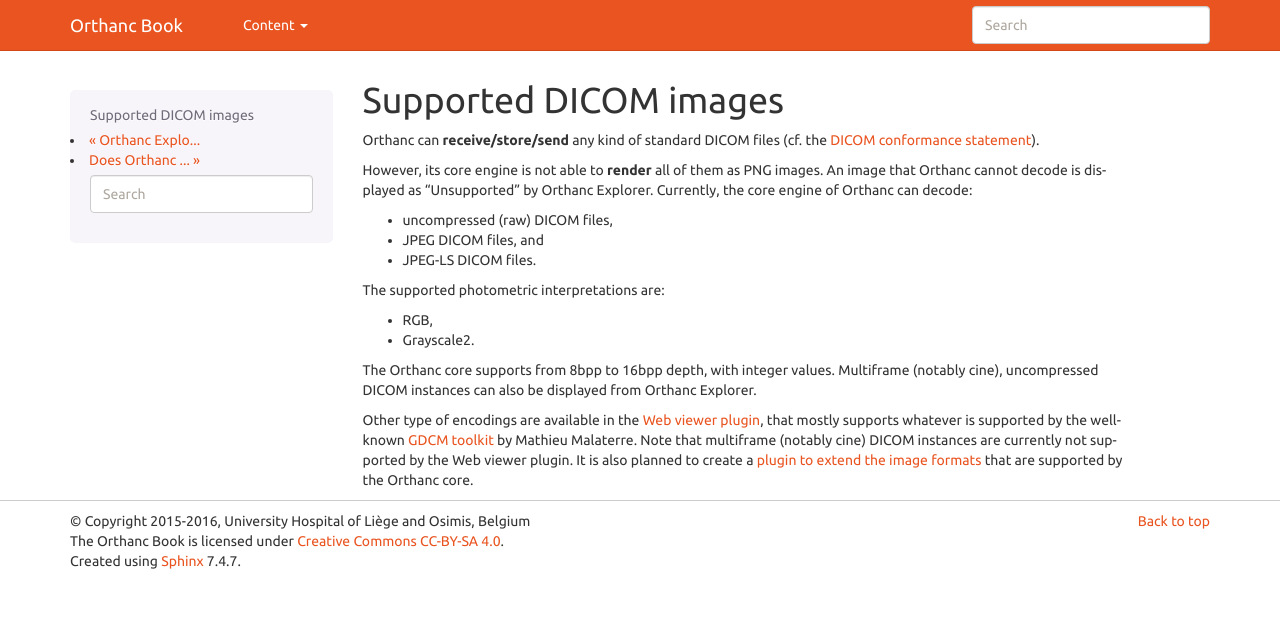
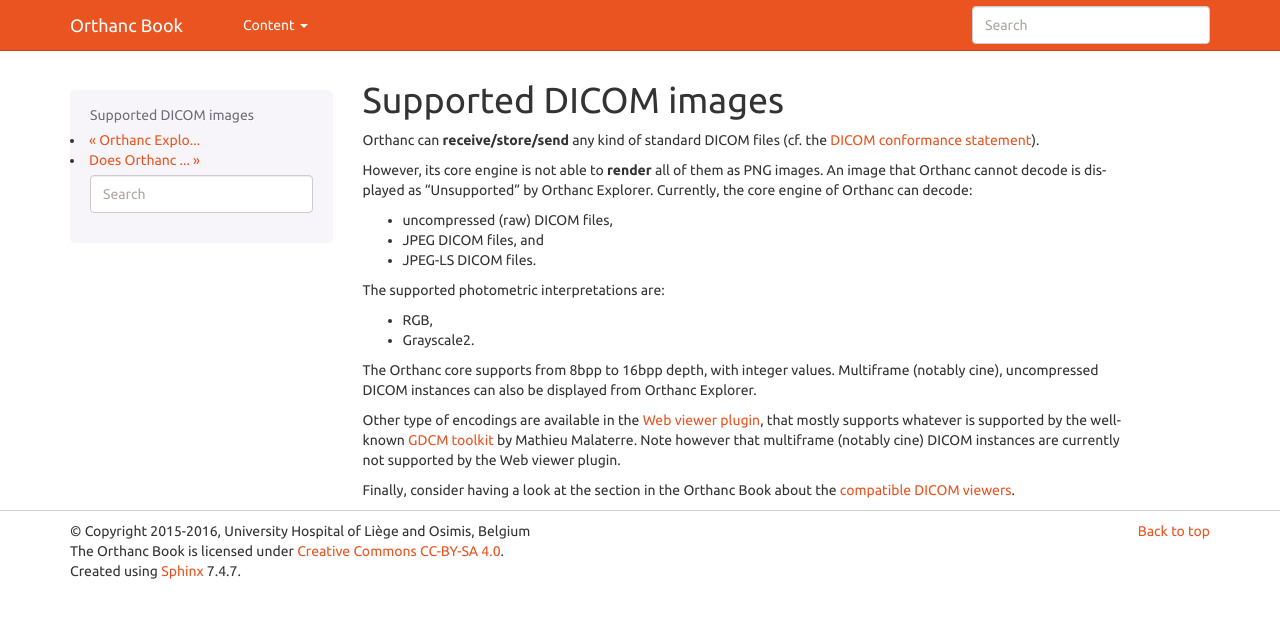
Before and after one commit to orthanc-mirrors/orthanc-book, a Sphinx documentation site: the page built from Sphinx/source/faq/supported-images.rst, in a window 1280 px wide. Shown: the top 618 px of the page. Built offline with Sphinx 7.4.7, drawn with Linux system fonts in a browser that asks for light colours.

Commit message:
moving TODO out of Trello

```diff
--- a/Sphinx/source/contributing.rst
+++ b/Sphinx/source/contributing.rst
@@ -28,7 +28,7 @@
 * Develop :ref:`C/C++ plugins extending the Orthanc core <plugins>`.  Here are some ideas
   of possible plugins:
 
-  * Check the right-hand column of the `official roadmap <https://trello.com/b/cjA9X1wM/orthanc-roadmap>`__.
+  * Check the TODO file of the `official roadmap <https://bitbucket.org/sjodogne/orthanc/src/default/TODO>`__.
   * Create a :ref:`more advanced Web interface <improving-interface>` than the built-in Orthanc Explorer.
   * Extend the :ref:`sample modality worklist plugin <worklist>` so that it manages the worklists
     (i.e. add/remove items) with a REST API or HL7 messages, instead of reading them from
--- a/Sphinx/source/faq/supported-images.rst
+++ b/Sphinx/source/faq/supported-images.rst
@@ -29,7 +29,8 @@
 <http://www.orthanc-server.com/static.php?page=web-viewer>`__, that
 mostly supports whatever is supported by the well-known `GDCM toolkit
 <https://sourceforge.net/projects/gdcm/>`__ by Mathieu Malaterre. Note
-that multiframe (notably cine) DICOM instances are currently not
-supported by the Web viewer plugin. It is also planned to create a
-`plugin to extend the image formats <https://trello.com/c/MAh6vIXF>`__
-that are supported by the Orthanc core.
+however that multiframe (notably cine) DICOM instances are currently
+not supported by the Web viewer plugin.
+
+Finally, consider having a look at the section in the Orthanc Book
+about the :ref:`compatible DICOM viewers <viewers>`.
--- a/Sphinx/source/faq/viewers.rst
+++ b/Sphinx/source/faq/viewers.rst
@@ -1,3 +1,5 @@
+.. _viewers:
+
 What DICOM viewer is compatible with Orthanc?
 =============================================
 
```
